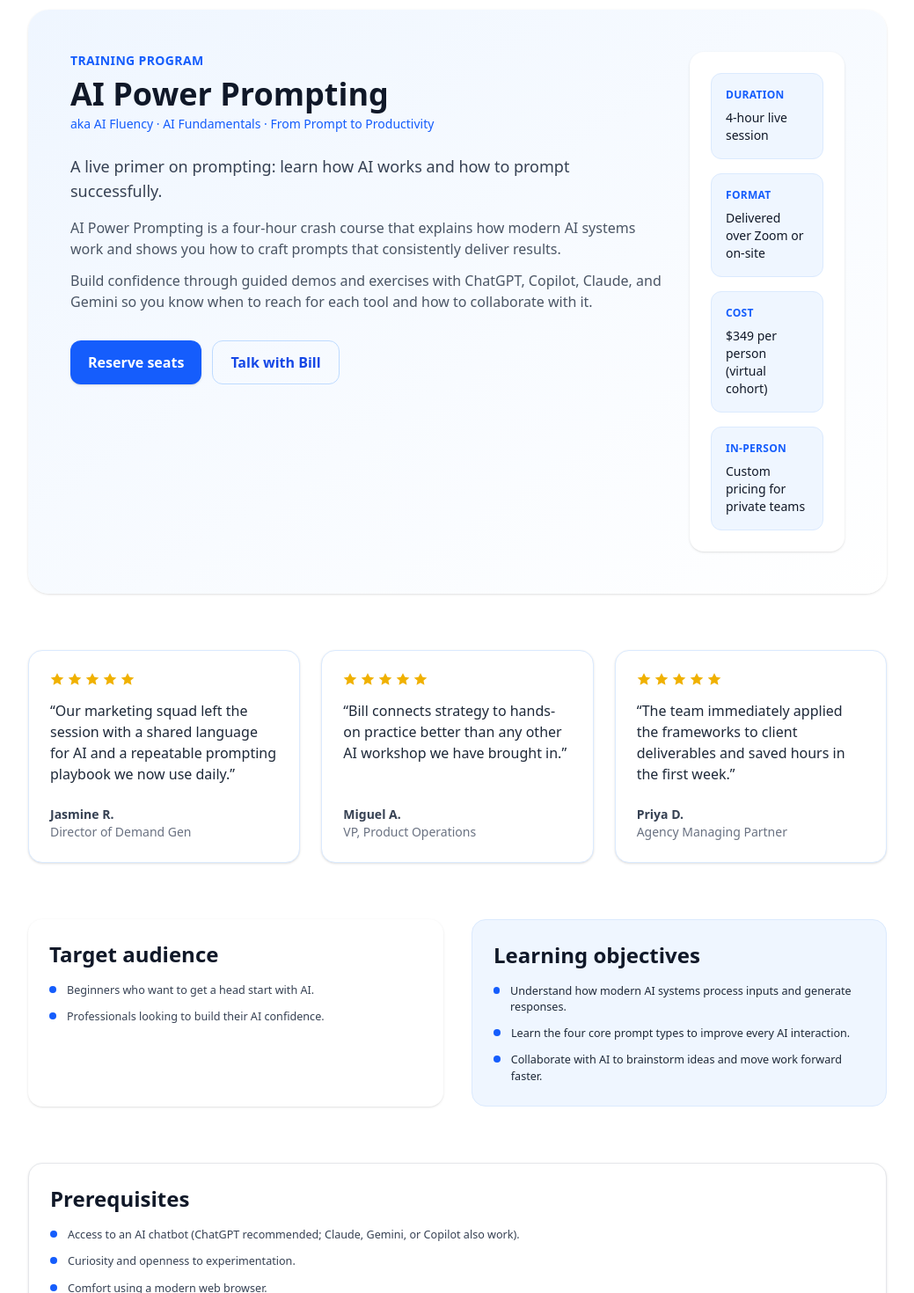
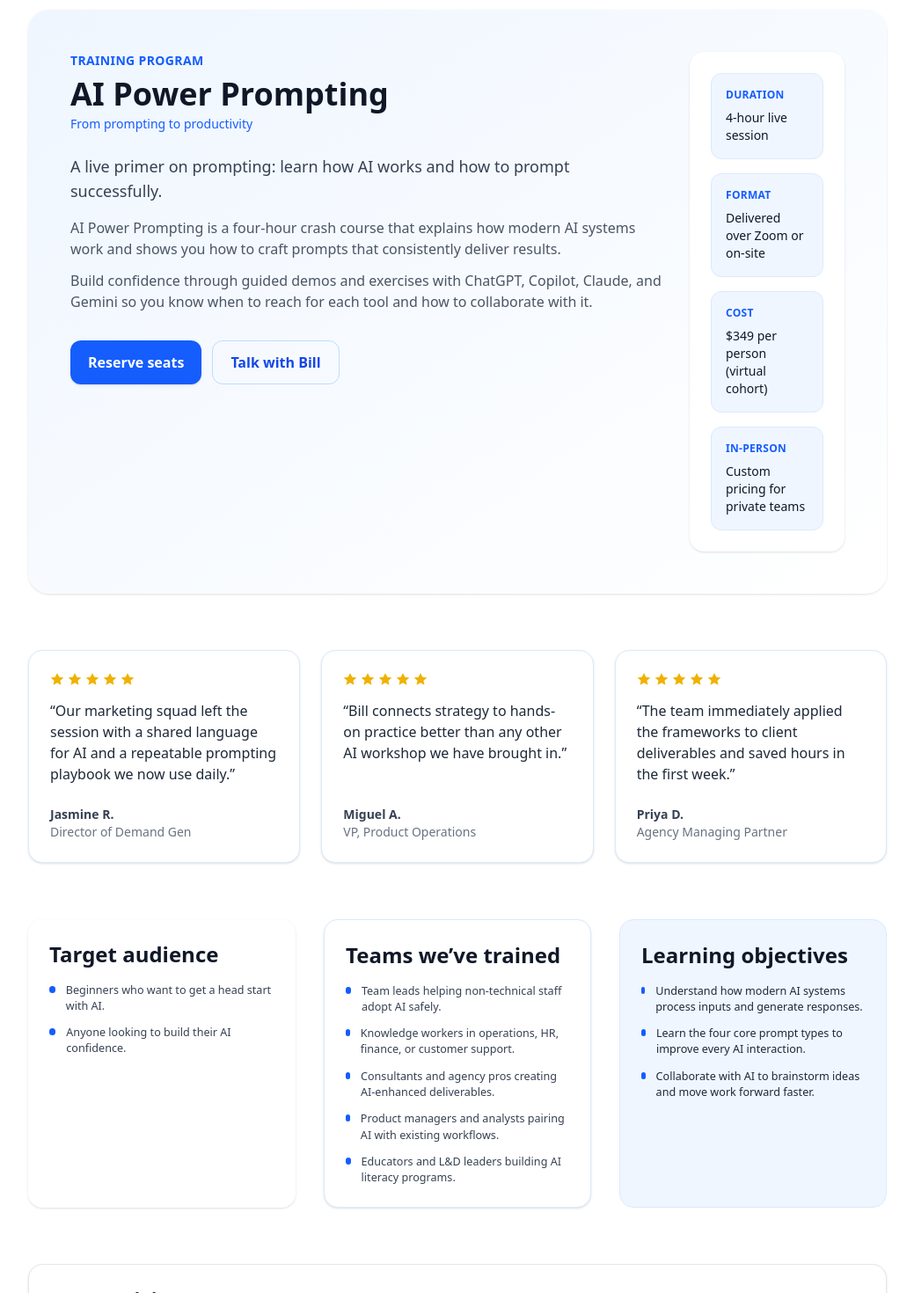
Before and after one commit to BillRaymond/cambermast-website-new, a SvelteKit app in the folder web/: page /training/ai-fundamentals in a window 1280 px wide. Shown: the part 120-1590 px from the top of the page at 88% size, without its empty margins (120-1159 px from the left). Built offline with nearby package versions, Linux system fonts and the light colour scheme.

Commit message:
update target audience and add teams we've trained

```diff
--- a/web/src/lib/data/training/ai-fundamentals.ts
+++ b/web/src/lib/data/training/ai-fundamentals.ts
@@ -1,7 +1,7 @@
 export const aiFundamentals = {
 	slug: 'ai-fundamentals',
 	title: 'AI Power Prompting',
-	nickname: 'aka AI Fluency · AI Fundamentals · From Prompt to Productivity',
+	nickname: 'From prompting to productivity',
 	tagline: 'A live primer on prompting: learn how AI works and how to prompt successfully.',
 	description:
 		'AI Power Prompting is a four-hour crash course that explains how modern AI systems work and shows you how to craft prompts that consistently deliver results.',
@@ -23,7 +23,14 @@ export const aiFundamentals = {
 	],
 	audience: [
 		'Beginners who want to get a head start with AI.',
-		'Professionals looking to build their AI confidence.'
+		'Anyone looking to build their AI confidence.'
+	],
+	audienceExamples: [
+		'Team leads helping non-technical staff adopt AI safely.',
+		'Knowledge workers in operations, HR, finance, or customer support.',
+		'Consultants and agency pros creating AI-enhanced deliverables.',
+		'Product managers and analysts pairing AI with existing workflows.',
+		'Educators and L&D leaders building AI literacy programs.'
 	],
 	objectives: [
 		'Understand how modern AI systems process inputs and generate responses.',
@@ -120,17 +127,20 @@ export const aiFundamentals = {
 	],
 	reviews: [
 		{
-			quote: 'Our marketing squad left the session with a shared language for AI and a repeatable prompting playbook we now use daily.',
+			quote:
+				'Our marketing squad left the session with a shared language for AI and a repeatable prompting playbook we now use daily.',
 			author: 'Jasmine R.',
 			role: 'Director of Demand Gen'
 		},
 		{
-			quote: 'Bill connects strategy to hands-on practice better than any other AI workshop we have brought in.',
+			quote:
+				'Bill connects strategy to hands-on practice better than any other AI workshop we have brought in.',
 			author: 'Miguel A.',
 			role: 'VP, Product Operations'
 		},
 		{
-			quote: 'The team immediately applied the frameworks to client deliverables and saved hours in the first week.',
+			quote:
+				'The team immediately applied the frameworks to client deliverables and saved hours in the first week.',
 			author: 'Priya D.',
 			role: 'Agency Managing Partner'
 		}
@@ -148,7 +158,8 @@ export const aiFundamentals = {
 		},
 		{
 			question: 'Do participants need prior AI experience?',
-			answer: 'No. The course is designed for beginners through intermediate users, mixing demos with guided exercises.'
+			answer:
+				'No. The course is designed for beginners through intermediate users, mixing demos with guided exercises.'
 		},
 		{
 			question: 'Can we host the workshop in person?',
--- a/web/src/routes/training/ai-fundamentals/+page.svelte
+++ b/web/src/routes/training/ai-fundamentals/+page.svelte
@@ -7,10 +7,7 @@
 
 <svelte:head>
 	<title>{data.title} Training | Cambermast</title>
-	<meta
-		name="description"
-		content="{data.tagline}"
-	/>
+	<meta name="description" content={data.tagline} />
 </svelte:head>
 
 <main class="mx-auto flex max-w-5xl flex-col gap-16 px-4 py-12 md:px-6">
@@ -61,7 +58,7 @@
 		</section>
 	{/if}
 
-	<section class="grid gap-8 md:grid-cols-2">
+	<section class="grid gap-8 md:grid-cols-2 lg:grid-cols-3">
 		{#if data.audience?.length}
 			<div class="rounded-2xl bg-white p-6 shadow">
 				<h2 class="text-2xl font-semibold text-gray-900">Target audience</h2>
@@ -70,6 +67,19 @@
 						<li class="flex items-start gap-3">
 							<span class="mt-1 inline-flex h-2 w-2 rounded-full bg-blue-600"></span>
 							<span>{group}</span>
+						</li>
+					{/each}
+				</ul>
+			</div>
+		{/if}
+		{#if data.audienceExamples?.length}
+			<div class="rounded-2xl border border-blue-100 bg-white p-6 shadow">
+				<h2 class="text-2xl font-semibold text-gray-900">Teams we’ve trained</h2>
+				<ul class="mt-4 space-y-3 text-gray-700">
+					{#each data.audienceExamples as example}
+						<li class="flex items-start gap-3">
+							<span class="mt-1 inline-flex h-2 w-2 rounded-full bg-blue-600"></span>
+							<span>{example}</span>
 						</li>
 					{/each}
 				</ul>
@@ -139,7 +149,7 @@
 	</section>
 
 	<section class="rounded-3xl bg-white p-8 shadow md:p-10">
-		<h2 class="text-2xl font-semibold text-gray-900">Sample agenda</h2>
+		<h2 class="text-2xl font-semibold text-gray-900">Agenda</h2>
 		<div class="mt-6 grid gap-6 md:grid-cols-3">
 			{#each data.agenda as block}
 				<div class="rounded-2xl border border-blue-100 p-5">
@@ -188,11 +198,14 @@
 		</div>
 	</section>
 
-	<section class="rounded-3xl bg-gradient-to-r from-blue-600 to-blue-500 p-8 text-white md:flex md:items-center md:justify-between md:gap-8 md:p-12">
+	<section
+		class="rounded-3xl bg-gradient-to-r from-blue-600 to-blue-500 p-8 text-white md:flex md:items-center md:justify-between md:gap-8 md:p-12"
+	>
 		<div class="md:max-w-xl">
 			<h2 class="text-3xl font-bold">Ready to bring AI clarity to your team?</h2>
 			<p class="mt-4 text-lg text-blue-100">
-				Reserve your seats or schedule a call with Bill to customize the training for your organization.
+				Reserve your seats or schedule a call with Bill to customize the training for your
+				organization.
 			</p>
 		</div>
 		<div class="mt-6 flex flex-col gap-3 md:mt-0">
```
